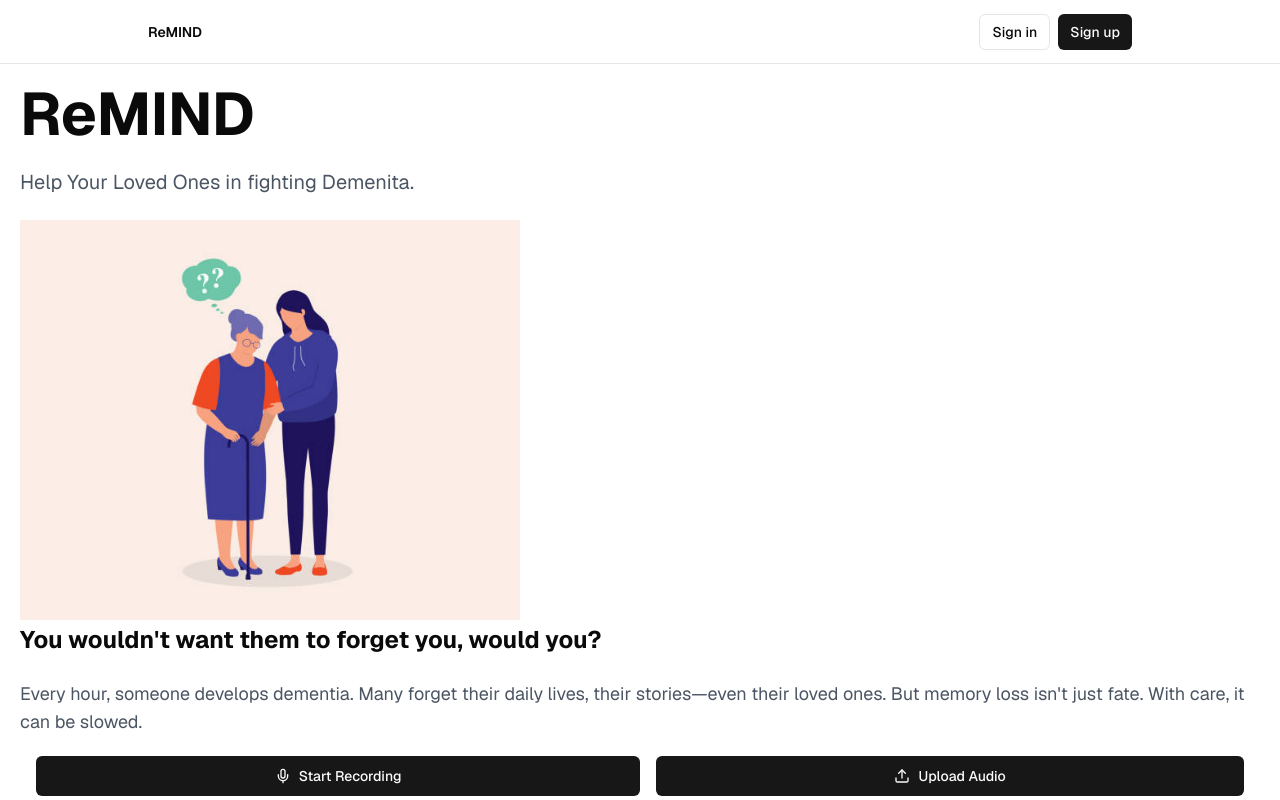
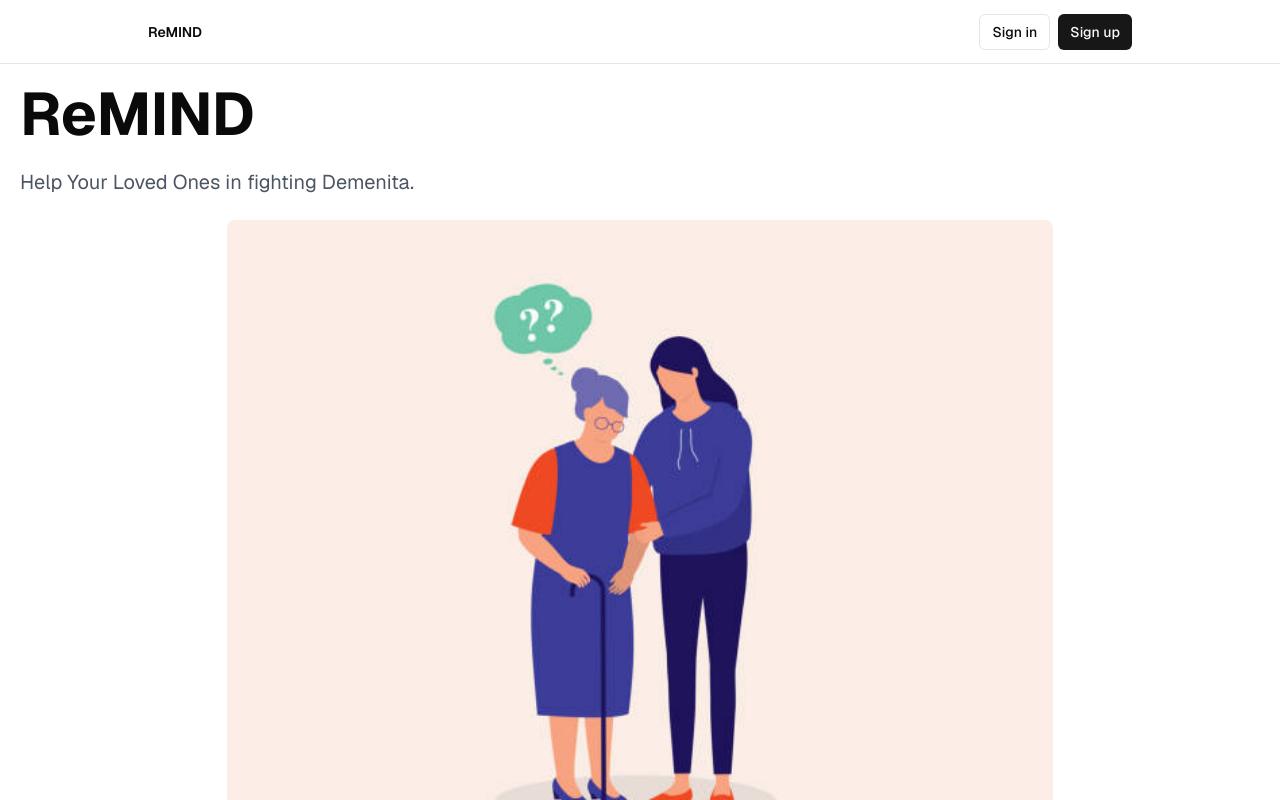
Before and after one commit to meltedhyperion/hear-me-out, a Next.js app in the folder client/: page / in a window 1280 px wide. Shown: the top 800 px of the page. Built offline with nearby package versions, Linux system fonts and the light colour scheme; no server answers.

Commit message:
fix: Image reponsiveness

```diff
--- a/client/app/page.tsx
+++ b/client/app/page.tsx
@@ -4,7 +4,7 @@ import Image from "next/image";
 export default async function Home() {
   return (
     <>
-      <main className="flex-1 flex flex-col gap-1">
+      <main className="flex-1 flex flex-col gap-5">
         <div className="flex flex-col gap-6">
           <h1 className="text-6xl font-bold">ReMIND</h1>
           <p className="text-xl text-gray-600">
@@ -12,9 +12,11 @@ export default async function Home() {
           </p>
           <Image
             src="/istockphoto-1336974187-612x612.jpg"
-            width="500"
-            height="500"
-            alt="Dementia"
+            alt="Dementia Awareness"
+            width={0}
+            height={0}
+            sizes="100vw"
+            className="w-full md:w-2/3 mx-auto h-auto rounded-lg"
           />
         </div>
         <div className="flex flex-col gap-6">
```
